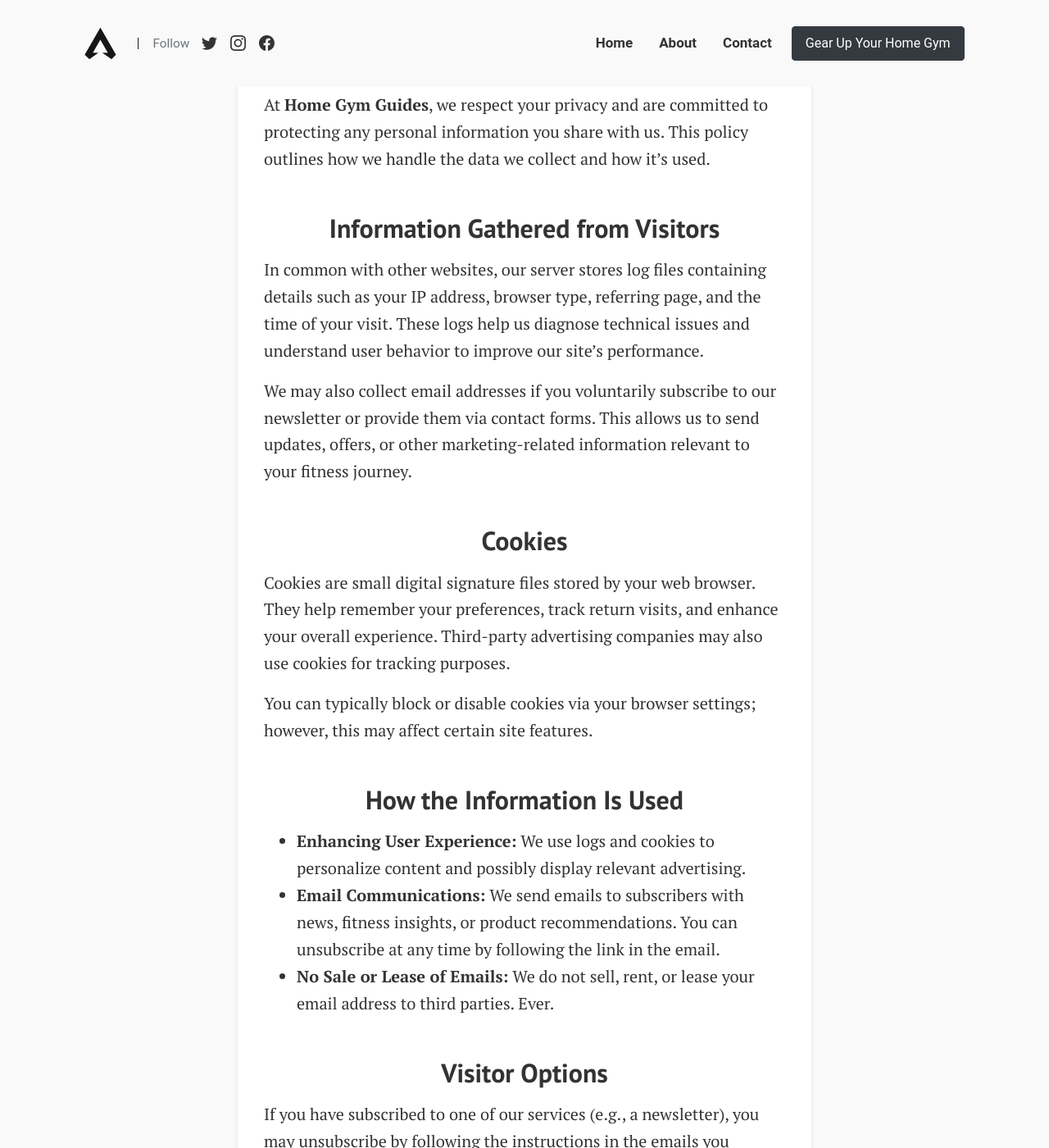
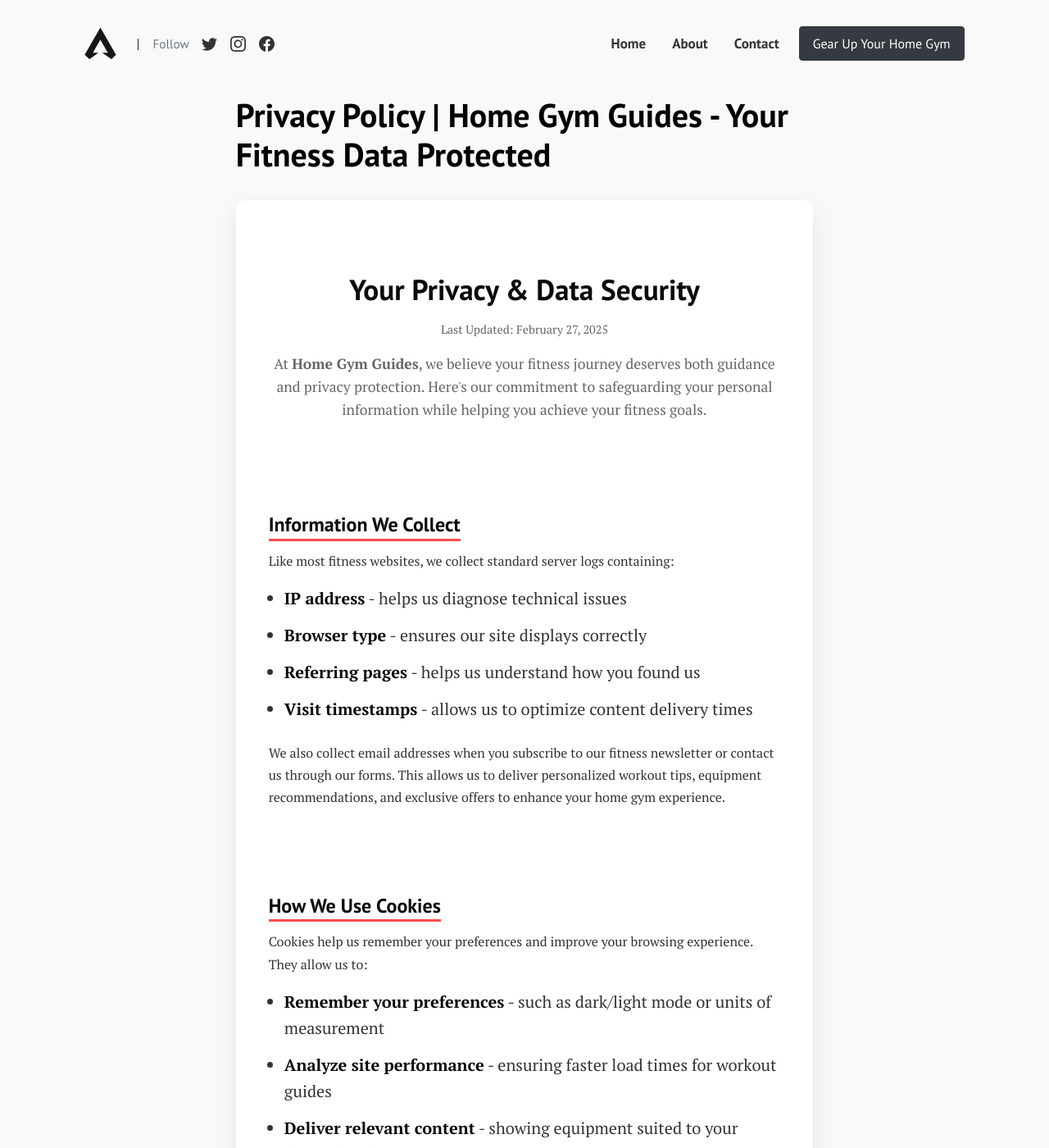
Before and after one commit to ThatMovieGuyOriginal/home-gym-guides, a Jekyll site: the page built from pages/privacy-policy.md, in a window 1280 px wide and 1400 px high. Shown: the whole window at 82% size. Built offline with Jekyll 4.4.1, drawn with Linux system fonts in a browser that asks for light colours; some of the changed text lies outside the part shown.

Commit message:
Major update privacy-policy.md

```diff
--- a/pages/privacy-policy.md
+++ b/pages/privacy-policy.md
@@ -1,132 +1,347 @@
 ---
 layout: page
-title: "Privacy Policy"
+title: "Privacy Policy | Home Gym Guides - Your Fitness Data Protected"
 permalink: /privacy-policy/
-comments: false
+description: "Learn how Home Gym Guides protects your personal information, manages cookies, and handles data to ensure your privacy while helping you achieve your fitness goals."
 ---
 
-<!-- Inline CSS for demonstration; ideally place this in a dedicated stylesheet -->
 <style>
-  /* CSS Variables for consistent theming */
+  /* Modern Privacy Policy Styles */
   :root {
-    --background-color: #F9F9F9;
-    --primary-text: #333333;
-    --cta-green: #28A745;
-    --cta-green-dark: #218838;
-    --secondary-accent: #FFC107;
-    --white: #fff;
-    --border-radius: 5px;
-    --font-body: 'Roboto', 'Open Sans', sans-serif;
-    --font-heading: 'Playfair Display', serif;
+    --primary-color: #0a0a0a;
+    --accent-color: #ff4d4d;
+    --light-bg: #f9f9f9;
+    --text-color: #333333;
+    --secondary-text: #666666;
+    --box-shadow: 0 10px 30px rgba(0,0,0,0.08);
+    --border-radius: 12px;
   }
 
-  /* Global resets for consistency */
-  *, *::before, *::after {
-    box-sizing: border-box;
+  .privacy-container {
+    display: flex;
+    flex-direction: column;
+    background-color: white;
+    border-radius: var(--border-radius);
+    box-shadow: var(--box-shadow);
+    padding: 2.5rem;
+    margin: 2rem auto;
+    max-width: 800px;
   }
 
-  body {
-    margin: 0;
-    padding: 0;
-    background-color: var(--background-color);
-    color: var(--primary-text);
-    font-family: var(--font-body);
+  .privacy-header {
+    text-align: center;
+    margin-bottom: 2rem;
+    position: relative;
+  }
+
+  .privacy-title {
+    font-size: 2.2rem;
+    font-weight: 700;
+    color: var(--primary-color);
+    margin-bottom: 1rem;
+    position: relative;
+    display: inline-block;
+  }
+
+  .privacy-title::after {
+    content: "";
+    position: absolute;
+    height: 8px;
+    width: 100%;
+    background-color: var(--accent-color);
+    opacity: 0.2;
+    bottom: 8px;
+    left: 0;
+    z-index: -1;
+  }
+
+  .last-updated {
+    font-size: 0.9rem;
+    color: var(--secondary-text);
+    margin-bottom: 1rem;
+  }
+
+  .privacy-intro {
+    font-size: 1.1rem;
+    line-height: 1.6;
+    margin-bottom: 2rem;
+    color: var(--secondary-text);
+  }
+
+  .privacy-section {
+    margin-bottom: 2.5rem;
+  }
+
+  .section-title {
+    font-size: 1.5rem;
+    font-weight: 600;
+    color: var(--primary-color);
+    margin-bottom: 1rem;
+    position: relative;
+    display: inline-block;
+  }
+
+  .section-title::after {
+    content: "";
+    position: absolute;
+    height: 3px;
+    width: 100%;
+    background-color: var(--accent-color);
+    bottom: -5px;
+    left: 0;
+  }
+
+  .privacy-text {
+    font-size: 1rem;
+    line-height: 1.7;
+    color: var(--text-color);
+    margin-bottom: 1rem;
+  }
+
+  .privacy-list {
+    padding-left: 1.2rem;
+    margin-bottom: 1.5rem;
+  }
+
+  .privacy-list li {
+    margin-bottom: 0.8rem;
     line-height: 1.6;
   }
 
-  /* Responsive and accessible heading styles */
-  h1, h2, h3 {
-    font-family: var(--font-heading);
-    color: var(--primary-text);
-    text-align: center;
-    margin-bottom: 1rem;
+  .privacy-list li strong {
+    color: var(--primary-color);
   }
 
-  /* Container styling for the privacy policy content */
-  .privacy-container {
-    max-width: 700px;
-    margin: 2rem auto;
-    background-color: var(--white);
-    border-radius: var(--border-radius);
-    padding: 2rem;
-    box-shadow: 0 2px 5px rgba(0, 0, 0, 0.1);
+  .highlight-box {
+    background-color: var(--light-bg);
+    border-left: 4px solid var(--accent-color);
+    padding: 1.5rem;
+    border-radius: 0 var(--border-radius) var(--border-radius) 0;
+    margin: 1.5rem 0;
   }
 
-  .privacy-container p,
-  .privacy-container li {
-    text-align: left;
+  .highlight-box p {
+    margin: 0;
   }
 
-  /* Accessible and branded link styling */
-  .homepage-link {
-    font-weight: bold;
-    color: var(--cta-green);
-    text-decoration: underline;
-    text-decoration-color: var(--secondary-accent);
-    text-decoration-thickness: 2px;
-    transition: background-color 0.3s, color 0.3s;
-  }
-  .homepage-link:hover,
-  .homepage-link:focus {
-    background-color: var(--secondary-accent);
-    color: var(--cta-green-dark);
-    outline: none;
+  .action-link {
+    color: var(--accent-color);
+    font-weight: 600;
+    text-decoration: none;
+    transition: all 0.3s ease;
+    position: relative;
   }
 
-  /* Responsive adjustments */
-  @media (max-width: 600px) {
+  .action-link::after {
+    content: "";
+    position: absolute;
+    width: 100%;
+    height: 2px;
+    background-color: var(--accent-color);
+    bottom: -2px;
+    left: 0;
+    transform: scaleX(0);
+    transition: transform 0.3s ease;
+  }
+
+  .action-link:hover::after {
+    transform: scaleX(1);
+  }
+
+  .action-link:hover {
+    color: #e03e3e;
+  }
+
+  .cta-container {
+    display: flex;
+    justify-content: center;
+    margin-top: 2rem;
+  }
+
+  .primary-btn {
+    background-color: var(--accent-color);
+    color: white;
+    border: none;
+    padding: 0.75rem 1.8rem;
+    border-radius: 50px;
+    font-weight: 600;
+    text-decoration: none;
+    transition: all 0.3s ease;
+    display: inline-flex;
+    align-items: center;
+  }
+
+  .primary-btn:hover {
+    background-color: #e03e3e;
+    transform: translateY(-2px);
+    box-shadow: 0 5px 15px rgba(255, 77, 77, 0.2);
+  }
+
+  /* Equipment Recommendation Section */
+  .recommendation-banner {
+    background-color: var(--light-bg);
+    border-radius: var(--border-radius);
+    padding: 1.5rem;
+    margin-top: 3rem;
+    position: relative;
+    overflow: hidden;
+  }
+
+  .recommendation-banner::before {
+    content: "";
+    position: absolute;
+    top: 0;
+    right: 0;
+    width: 150px;
+    height: 150px;
+    background-color: var(--accent-color);
+    opacity: 0.05;
+    border-radius: 50%;
+    transform: translate(30%, -30%);
+  }
+
+  .recommendation-title {
+    font-size: 1.2rem;
+    font-weight: 600;
+    margin-bottom: 1rem;
+    color: var(--primary-color);
+  }
+
+  .recommendation-text {
+    margin-bottom: 1.2rem;
+  }
+
+  /* Responsive Adjustments */
+  @media (max-width: 768px) {
     .privacy-container {
+      padding: 1.8rem;
+      margin: 1.5rem;
+    }
+
+    .privacy-title {
+      font-size: 1.8rem;
+    }
+
+    .section-title {
+      font-size: 1.3rem;
+    }
+  }
+
+  @media (max-width: 480px) {
+    .privacy-container {
+      padding: 1.2rem;
+      margin: 1rem;
+    }
+
+    .highlight-box {
       padding: 1rem;
-      margin: 1rem;
+    }
+
+    .cta-container {
+      flex-direction: column;
+      align-items: center;
+    }
+
+    .primary-btn {
+      width: 100%;
+      text-align: center;
+      justify-content: center;
     }
   }
 </style>
 
 <main role="main">
   <article class="privacy-container">
-    <p>
-      At <strong>Home Gym Guides</strong>, we respect your privacy and are committed to protecting any personal information you share with us. This policy outlines how we handle the data we collect and how it’s used.
-    </p>
+    <header class="privacy-header">
+      <h1 class="privacy-title">Your Privacy & Data Security</h1>
+      <p class="last-updated">Last Updated: February 27, 2025</p>
+      <p class="privacy-intro">
+        At <strong>Home Gym Guides</strong>, we believe your fitness journey deserves both guidance and privacy protection. Here's our commitment to safeguarding your personal information while helping you achieve your fitness goals.
+      </p>
+    </header>
 
-    <h2>Information Gathered from Visitors</h2>
-    <p>
-      In common with other websites, our server stores log files containing details such as your IP address, browser type, referring page, and the time of your visit. These logs help us diagnose technical issues and understand user behavior to improve our site’s performance.
-    </p>
-    <p>
-      We may also collect email addresses if you voluntarily subscribe to our newsletter or provide them via contact forms. This allows us to send updates, offers, or other marketing-related information relevant to your fitness journey.
-    </p>
+    <section class="privacy-section">
+      <h2 class="section-title">Information We Collect</h2>
+      <p class="privacy-text">
+        Like most fitness websites, we collect standard server logs containing:
+      </p>
+      <ul class="privacy-list">
+        <li><strong>IP address</strong> - helps us diagnose technical issues</li>
+        <li><strong>Browser type</strong> - ensures our site displays correctly</li>
+        <li><strong>Referring pages</strong> - helps us understand how you found us</li>
+        <li><strong>Visit timestamps</strong> - allows us to optimize content delivery times</li>
+      </ul>
+      <p class="privacy-text">
+        We also collect email addresses when you subscribe to our fitness newsletter or contact us through our forms. This allows us to deliver personalized workout tips, equipment recommendations, and exclusive offers to enhance your home gym experience.
+      </p>
+    </section>
 
-    <h2>Cookies</h2>
-    <p>
-      Cookies are small digital signature files stored by your web browser. They help remember your preferences, track return visits, and enhance your overall experience. Third-party advertising companies may also use cookies for tracking purposes.
-    </p>
-    <p>
-      You can typically block or disable cookies via your browser settings; however, this may affect certain site features.
-    </p>
+    <section class="privacy-section">
+      <h2 class="section-title">How We Use Cookies</h2>
+      <p class="privacy-text">
+        Cookies help us remember your preferences and improve your browsing experience. They allow us to:
+      </p>
+      <ul class="privacy-list">
+        <li><strong>Remember your preferences</strong> - such as dark/light mode or units of measurement</li>
+        <li><strong>Analyze site performance</strong> - ensuring faster load times for workout guides</li>
+        <li><strong>Deliver relevant content</strong> - showing equipment suited to your fitness level</li>
+        <li><strong>Enhance security</strong> - protecting your account information</li>
+      </ul>
 
-    <h2>How the Information Is Used</h2>
-    <ul>
-      <li><strong>Enhancing User Experience:</strong> We use logs and cookies to personalize content and possibly display relevant advertising.</li>
-      <li><strong>Email Communications:</strong> We send emails to subscribers with news, fitness insights, or product recommendations. You can unsubscribe at any time by following the link in the email.</li>
-      <li><strong>No Sale or Lease of Emails:</strong> We do not sell, rent, or lease your email address to third parties. Ever.</li>
-    </ul>
+      <div class="highlight-box">
+        <p>You can manage cookie preferences through your browser settings. However, disabling cookies may limit certain site features and personalized content recommendations.</p>
+      </div>
+    </section>
 
-    <h2>Visitor Options</h2>
-    <p>
-      If you have subscribed to one of our services (e.g., a newsletter), you may unsubscribe by following the instructions in the emails you receive.
-    </p>
-    <p>
-      If you have concerns about cookies, you can modify your browser settings to block or delete them, though some site features may be unavailable.
-    </p>
+    <section class="privacy-section">
+      <h2 class="section-title">How We Use Your Information</h2>
+      <ul class="privacy-list">
+        <li>
+          <strong>Personalized Content:</strong> We analyze your interactions to recommend equipment that matches your fitness goals, space constraints, and budget.
+        </li>
+        <li>
+          <strong>Email Communications:</strong> Subscribers receive tailored workout plans, equipment maintenance tips, and exclusive member discounts. Each email includes an easy unsubscribe option.
+        </li>
+        <li>
+          <strong>Site Improvements:</strong> We use anonymized browsing data to optimize our guides and reviews for clarity and effectiveness.
+        </li>
+      </ul>
 
-    <h2>Google Ads</h2>
-    <p>
-      Google, as a third-party vendor, uses cookies to serve ads on our site. The DART cookie enables Google to serve ads to visitors based on their browsing history across the Internet. You may opt out of the DART cookie by visiting the <a href="https://policies.google.com/technologies/ads" class="homepage-link" target="_blank" rel="noopener noreferrer">Google ad and content network privacy policy</a>.
-    </p>
+      <div class="highlight-box">
+        <p><strong>Our Promise:</strong> We never sell, rent, or lease your email address to third parties. Your fitness journey is personal, and so is your data.</p>
+      </div>
+    </section>
 
-    <h2>Contact Us</h2>
-    <p>
-      If you have any questions or concerns regarding our privacy practices, please feel free to <a href="{{ site.baseurl }}/contact" class="homepage-link">Contact Us</a> at any time.
-    </p>
+    <section class="privacy-section">
+      <h2 class="section-title">Affiliate Partnerships & Advertising</h2>
+      <p class="privacy-text">
+        Home Gym Guides partners with select fitness equipment manufacturers to bring you honest reviews and special offers. We may earn a commission when you purchase through our affiliate links at no additional cost to you.
+      </p>
+      <p class="privacy-text">
+        Google, as a third-party vendor, uses cookies to serve ads on our site. The DART cookie enables Google to serve ads based on your browsing history. You may opt out of the DART cookie by visiting the <a href="https://policies.google.com/technologies/ads" class="action-link" target="_blank" rel="noopener noreferrer">Google ad and content network privacy policy</a>.
+      </p>
+    </section>
+
+    <section class="privacy-section">
+      <h2 class="section-title">Your Control & Rights</h2>
+      <p class="privacy-text">
+        You maintain control over your data with options to:
+      </p>
+      <ul class="privacy-list">
+        <li>Unsubscribe from our fitness newsletter with one click</li>
+        <li>Request information about data we hold about you</li>
+        <li>Ask for your data to be deleted from our systems</li>
+      </ul>
+    </section>
+
+    <div class="cta-container">
+      <a href="{{ site.baseurl }}/contact" class="primary-btn">Contact Our Privacy Team</a>
+    </div>
+
+    <section class="recommendation-banner">
+      <h3 class="recommendation-title">While You're Here: Top-Rated Home Gym Equipment</h3>
+      <p class="recommendation-text">Discover our expert-tested equipment essentials for effective home workouts.</p>
+      <a href="{{ site.baseurl }}/equipment-guides" class="action-link">View Equipment Recommendations →</a>
+    </section>
   </article>
 </main>
```
